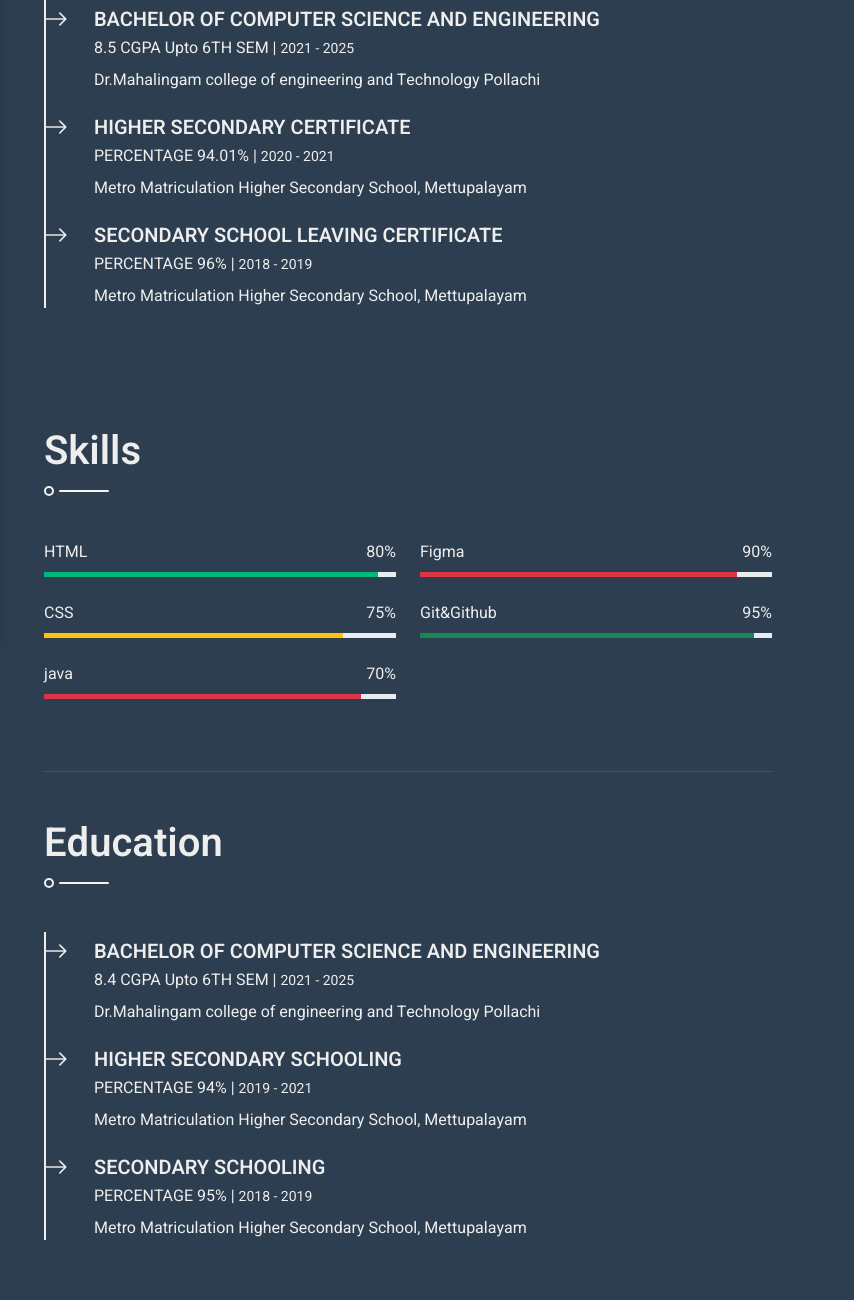
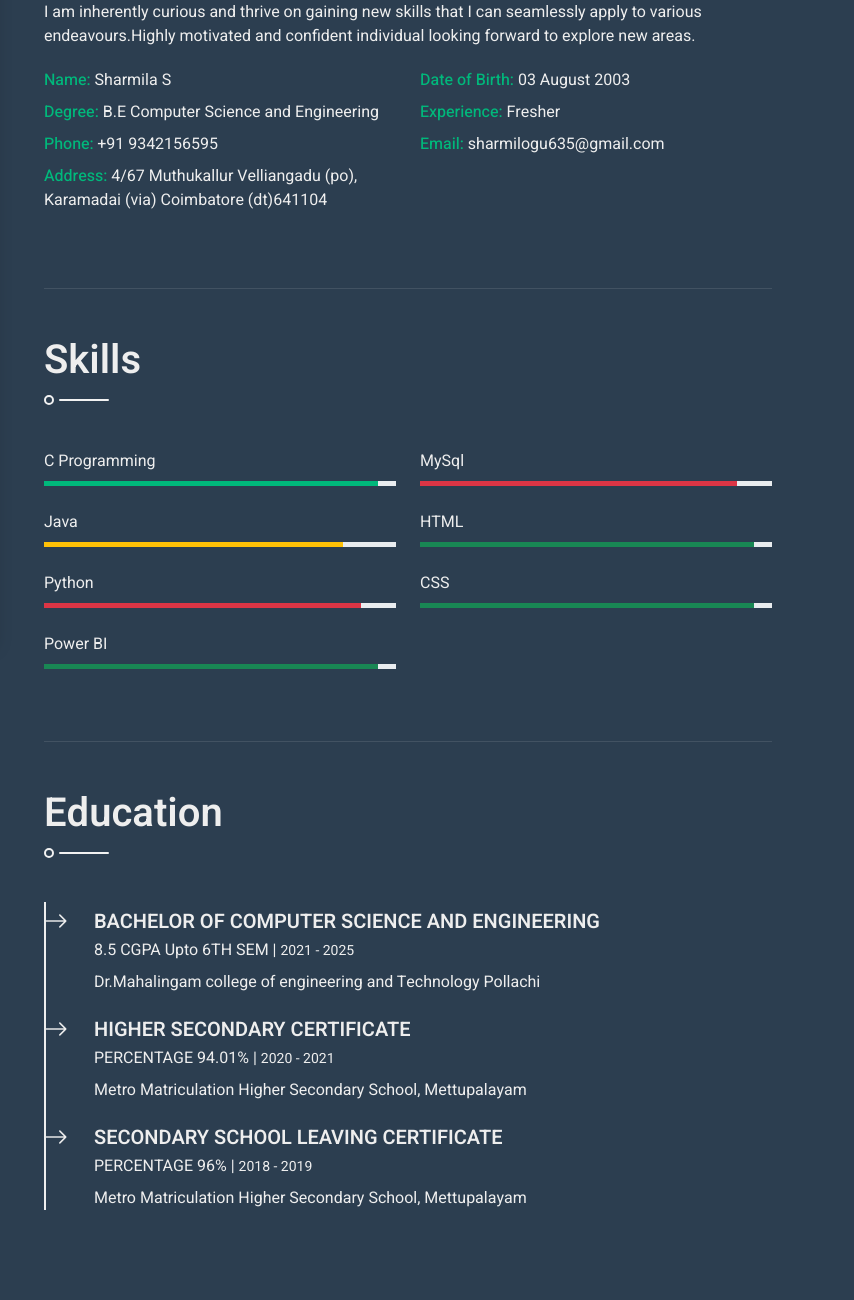
Before and after one commit to sharmilasenthil03/Mysite, a plain HTML site: page index.html in a window 1280 px wide. Shown: the part 160-1460 px from the top of the page, 426-1280 px from the left. Drawn offline with nearby package versions, Linux system fonts and the light colour scheme.

Commit message:
Update index.html

```diff
--- a/index.html
+++ b/index.html
@@ -64,7 +64,128 @@
                 </div>
                 <div class="col-lg-8">
                     <!-- About Start -->
-                     <section class="py-5 wow fadeInUp" data-wow-delay="0.1s">
+                     <section class="py-5 border-bottom wow fadeInUp" data-wow-delay="0.1s">
+                    <h1 class="title pb-3 mb-5">About Me</h1>
+                    <p>I am inherently curious and thrive on gaining new skills that I can seamlessly apply to various
+                        endeavours.Highly motivated and confident individual looking forward to explore new areas.</p>
+                    <div class="row mb-4">
+                        <div class="col-sm-6 py-1">
+                            <span class="fw-medium text-primary">Name:</span> Sharmila S
+                        </div>
+                        <div class="col-sm-6 py-1">
+                            <span class="fw-medium text-primary">Date of Birth:</span> 03 August 2003
+                        </div>
+                        <div class="col-sm-6 py-1">
+                            <span class="fw-medium text-primary">Degree:</span> B.E Computer Science and Engineering
+                        </div>
+                        <div class="col-sm-6 py-1">
+                            <span class="fw-medium text-primary">Experience:</span> Fresher
+                        </div>
+                        <div class="col-sm-6 py-1">
+                            <span class="fw-medium text-primary">Phone:</span> +91 9342156595
+                        </div>
+                        <div class="col-sm-6 py-1">
+                            <span class="fw-medium text-primary">Email:</span> sharmilogu635@gmail.com
+                        </div>
+                        <div class="col-sm-6 py-1">
+                            <span class="fw-medium text-primary">Address:</span> 4/67 Muthukallur
+                            Velliangadu (po),
+                            Karamadai (via)
+                            Coimbatore (dt)641104
+                        </div>
+
+                    </div>
+
+                </section>
+                <!-- About End -->
+
+                <!-- Skills Start -->
+                <section class="py-5 border-bottom wow fadeInUp" data-wow-delay="0.1s">
+                    <h1 class="title pb-3 mb-5">Skills</h1>
+                    <div class="row">
+                        <div class="col-sm-6">
+                            <div class="skill mb-4">
+                                <div class="d-flex justify-content-between">
+                                    <p class="mb-2">C Programming</p>
+                                    <p class="mb-2"></p>
+                                </div>
+                                <div class="progress">
+                                    <div class="progress-bar bg-primary" role="progressbar" aria-valuenow="95"
+                                        aria-valuemin="0" aria-valuemax="100"></div>
+                                </div>
+                            </div>
+                            <div class="skill mb-4">
+                                <div class="d-flex justify-content-between">
+                                    <p class="mb-2">Java</p>
+                                    <p class="mb-2"></p>
+                                </div>
+                                <div class="progress">
+                                    <div class="progress-bar bg-warning" role="progressbar" aria-valuenow="85"
+                                        aria-valuemin="0" aria-valuemax="100"></div>
+                                </div>
+                            </div>
+                            <div class="skill mb-4">
+                                <div class="d-flex justify-content-between">
+                                    <p class="mb-2">Python</p>
+                                    <p class="mb-2"></p>
+                                </div>
+                                <div class="progress">
+                                    <div class="progress-bar bg-danger" role="progressbar" aria-valuenow="90"
+                                        aria-valuemin="0" aria-valuemax="100"></div>
+                                </div>
+                            </div>
+                            <div class="skill mb-4">
+                                <div class="d-flex justify-content-between">
+                                    <p class="mb-2">Power BI</p>
+                                    <p class="mb-2"></p>
+                                </div>
+                                <div class="progress">
+                                    <div class="progress-bar bg-success" role="progressbar" aria-valuenow="95"
+                                        aria-valuemin="0" aria-valuemax="100"></div>
+                                </div>
+                            </div>
+                        </div>
+
+                        <div class="col-sm-6">
+                            <div class="skill mb-4">
+                                <div class="d-flex justify-content-between">
+                                    <p class="mb-2">MySql</p>
+                                    <p class="mb-2"></p>
+                                </div>
+                                <div class="progress">
+                                    <div class="progress-bar bg-danger" role="progressbar" aria-valuenow="90"
+                                        aria-valuemin="0" aria-valuemax="100"></div>
+                                </div>
+                            </div>
+                            <div class="skill mb-4">
+                                <div class="d-flex justify-content-between">
+                                    <p class="mb-2">HTML</p>
+                                    <p class="mb-2"></p>
+                                </div>
+                                <div class="progress">
+                                    <div class="progress-bar bg-success" role="progressbar" aria-valuenow="95"
+                                        aria-valuemin="0" aria-valuemax="100"></div>
+                                </div>
+                            </div>
+                            <div class="skill mb-4">
+                                <div class="d-flex justify-content-between">
+                                    <p class="mb-2">CSS</p>
+                                    <p class="mb-2"></p>
+                                </div>
+                                <div class="progress">
+                                    <div class="progress-bar bg-success" role="progressbar" aria-valuenow="95"
+                                        aria-valuemin="0" aria-valuemax="100"></div>
+                                </div>
+                            </div>
+
+                        </div>
+                    </div>
+
+            </section>
+            <!-- Skills End -->
+
+                <!-- Expericence Start -->
+                <section class="py-5 wow fadeInUp" data-wow-delay="0.1s">
                     <h1 class="title pb-3 mb-5">Education</h1>
                     <div class="border-start border-2 border-light pt-2 ps-5">
                         <div class="position-relative mb-4">
@@ -94,94 +215,7 @@
                         </div>
                     </div>
                 </section>
-               <!-- About End -->
-
-                    <!-- Skills Start -->
-                    <section class="py-5 border-bottom wow fadeInUp" data-wow-delay="0.1s">
-                        <h1 class="title pb-3 mb-5">Skills</h1>
-                        <div class="row">
-                            <div class="col-sm-6">
-                                <div class="skill mb-4">
-                                    <div class="d-flex justify-content-between">
-                                        <p class="mb-2">HTML</p>
-                                        <p class="mb-2">80%</p>
-                                    </div>
-                                    <div class="progress">
-                                        <div class="progress-bar bg-primary" role="progressbar" aria-valuenow="95" aria-valuemin="0" aria-valuemax="100"></div>
-                                    </div>
-                                </div>
-                                <div class="skill mb-4">
-                                    <div class="d-flex justify-content-between">
-                                        <p class="mb-2">CSS</p>
-                                        <p class="mb-2">75%</p>
-                                    </div>
-                                    <div class="progress">
-                                        <div class="progress-bar bg-warning" role="progressbar" aria-valuenow="85" aria-valuemin="0" aria-valuemax="100"></div>
-                                    </div>
-                                </div>
-                                <div class="skill mb-4">
-                                    <div class="d-flex justify-content-between">
-                                        <p class="mb-2">java</p>
-                                        <p class="mb-2">70%</p>
-                                    </div>
-                                    <div class="progress">
-                                        <div class="progress-bar bg-danger" role="progressbar" aria-valuenow="90" aria-valuemin="0" aria-valuemax="100"></div>
-                                    </div>
-                                </div>
-                            </div>
-                            <div class="col-sm-6">
-                                <div class="skill mb-4">
-                                    <div class="d-flex justify-content-between">
-                                        <p class="mb-2">Figma</p>
-                                        <p class="mb-2">90%</p>
-                                    </div>
-                                    <div class="progress">
-                                        <div class="progress-bar bg-danger" role="progressbar" aria-valuenow="90" aria-valuemin="0" aria-valuemax="100"></div>
-                                    </div>
-                                </div>
-                                <div class="skill mb-4">
-                                    <div class="d-flex justify-content-between">
-                                        <p class="mb-2">Git&Github</p>
-                                        <p class="mb-2">95%</p>
-                                    </div>
-                                    <div class="progress">
-                                        <div class="progress-bar bg-success" role="progressbar" aria-valuenow="95" aria-valuemin="0" aria-valuemax="100"></div>
-                                    </div>
-                                </div>
-                            </div>
-                        </div>
-                    </section>
-                    <!-- Skills End -->
-
-                    <!-- Expericence Start -->
-                    <section class="py-5 wow fadeInUp" data-wow-delay="0.1s">
-                        <h1 class="title pb-3 mb-5">Education</h1>
-                        <div class="border-start border-2 border-light pt-2 ps-5">
-                            <div class="position-relative mb-4">
-                                <span class="bi bi-arrow-right fs-4 text-light position-absolute" style="top: -5px; left: -50px;"></span>
-                                <h5 class="mb-1">BACHELOR OF COMPUTER SCIENCE AND ENGINEERING</h5>
-                                <p class="mb-2">8.4 CGPA Upto 6TH SEM | <small>2021 - 2025</small></p>
-                                <p>Dr.Mahalingam college of
-                                    engineering and Technology
-                                    Pollachi</p>
-                            </div>
-                            <div class="position-relative mb-4">
-                                <span class="bi bi-arrow-right fs-4 text-light position-absolute" style="top: -5px; left: -50px;"></span>
-                                <h5 class="mb-1">HIGHER SECONDARY SCHOOLING</h5>
-                                <p class="mb-2">PERCENTAGE 94% | <small>2019 - 2021</small></p>
-                                <p>Metro Matriculation Higher
-                                    Secondary School, Mettupalayam</p>
-                            </div>
-                            <div class="position-relative mb-4">
-                                <span class="bi bi-arrow-right fs-4 text-light position-absolute" style="top: -5px; left: -50px;"></span>
-                                <h5 class="mb-1">SECONDARY SCHOOLING</h5>
-                                <p class="mb-2">PERCENTAGE 95% | <small>2018 - 2019</small></p>
-                                <p>Metro Matriculation Higher
-                                    Secondary School, Mettupalayam</p>
-                            </div>
-                        </div>
-                    </section>
-                    <!-- Expericence End -->
+               <!-- Expericence End -->
 
                     <!-- Portfolio Start -->
                     <section class="py-5 border-bottom wow fadeInUp" data-wow-delay="0.1s">
```
